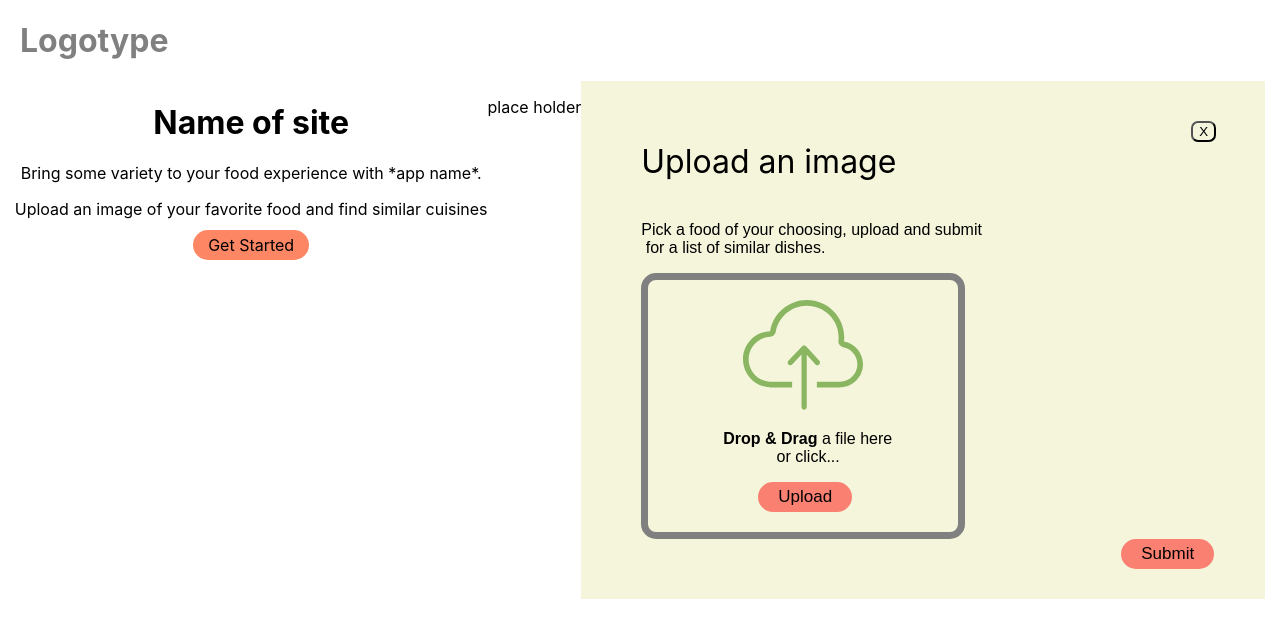
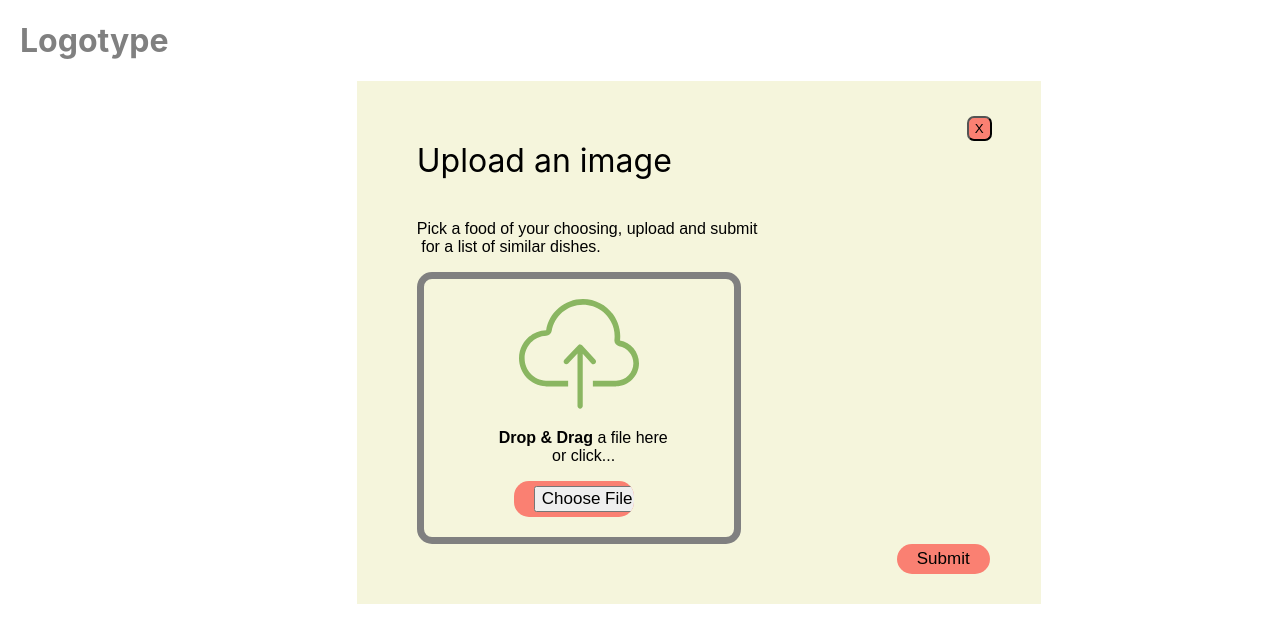
Before and after one commit to KonstantinVVictoria/recipe-finder, a Next.js app: page /home in a window 1280 px wide. Shown: the top 642 px of the page. Built offline with nearby package versions, Linux system fonts and the light colour scheme.

Commit message:
Submit page component

```diff
--- a/components/SubmitImage.jsx
+++ b/components/SubmitImage.jsx
@@ -1,22 +1,95 @@
 import Theme from "../styles/Theme.js";
+import ReactDOM from 'react-dom';
+import React, { useState, Component } from 'react';
+import { image } from "@tensorflow/tfjs";
+
+
+
 
 const SubmitImage = () => {
+
+    function fileUploadHandler() {
+        alert("Upload was successful!");
+    }
+
+
     return (
-        <div style={{ backgroundColor: "beige"}}>
-            <input type="button" value="X" class="closeButton" style={{ marginLeft: "610px", marginTop: "40px", marginBottom: "0px", backgroundColor: "transparent", borderRadius: "7px", borderColor: "black" }} ></input>
-            <h1 style={{marginLeft: "60px", marginTop: "0px", marginRight: "300px", fontWeight: "normal" }}>Upload an image</h1>
-            <pre style={{ marginLeft: "60px", marginTop: "40px", fontWeight: "lighter", fontFamily: "sans-serif" }}>Pick a food of your choosing, upload and submit {"\n"} for a list of similar dishes.</pre>
-            <div style={{ borderRadius: "15px", border: "7px solid gray", marginLeft: "60px", marginRight: "300px" }}>
+        <div style={{marginRight: "600px", backgroundColor: "beige", position: "fixed"}}>
+            <input type="button"
+            value="X"
+            class="closeButton"
+            style={{
+                height: "25px",
+                width: "25px",
+                cursor: "pointer",
+                marginLeft: "610px",
+                marginTop: "35px",
+                marginBottom: "0px",
+                backgroundColor: "salmon",
+                borderRadius: "7px",
+                borderColor: "black" }} >
+                </input>
+
+            <h1
+            style={{
+                marginLeft: "60px",
+                marginTop: "0px",
+                marginRight: "300px",
+                fontWeight: "normal" }}>
+                    Upload an image</h1>
+            <pre
+            style={{
+                marginLeft: "60px",
+                marginTop: "40px",
+                fontWeight: "lighter",
+                fontFamily: "sans-serif" }}>
+                    Pick a food of your choosing, upload and submit {"\n"} for a list of similar dishes.</pre>
+            <div
+            style={{
+                borderRadius: "15px",
+                border: "7px solid gray",
+                marginLeft: "60px",
+                marginRight: "300px" }}>
                 <body>
-                    <svg style={{marginTop:"20px"}} width="310" height="110" viewBox="0 0 120 110" fill="none" xmlns="http://www.w3.org/2000/svg">
+                    <svg
+                    style={{marginTop:"20px"}}
+                    width="310"
+                    height="110"
+                    viewBox="0 0 120 110" fill="none" xmlns="http://www.w3.org/2000/svg">
                         <path d="M0 59.25C0 44.0491 12.0593 31.6648 27.1328 31.1422C30.0734 13.4713 45.4323 0 63.9375 0C84.5446 0 101.25 16.7054 101.25 37.3125C101.25 38.7651 101.167 40.1983 101.005 41.6076C111.802 43.5291 120 52.9635 120 64.3125C120 76.987 109.776 87.2735 97.125 87.3743V87.375H73.875V81.75H97.0332C97.0489 81.7497 97.0645 81.7496 97.0802 81.7494C106.644 81.6733 114.375 73.8954 114.375 64.3125C114.375 55.7374 108.18 48.5978 100.02 47.1456C97.0946 46.625 95.0787 43.9191 95.417 40.9672C95.5543 39.77 95.625 38.5506 95.625 37.3125C95.625 19.812 81.438 5.625 63.9375 5.625C48.2275 5.625 35.1781 17.063 32.6815 32.0655C32.2421 34.706 30.0029 36.671 27.3277 36.7638C15.2725 37.1818 5.625 47.0904 5.625 59.25C5.625 71.2721 15.0565 81.095 26.9202 81.7184C27.0448 81.725 27.1682 81.7355 27.2904 81.75H49.125V87.375H26.625V87.3357C11.7894 86.5561 0 74.2798 0 59.25Z" fill="#8AB661" />
                         <path fill-rule="evenodd" clip-rule="evenodd" d="M61.1521 45.3751C61.8816 45.3827 62.5751 45.6935 63.0662 46.233L76.3787 60.858C77.3546 61.9301 77.2766 63.5903 76.2045 64.5662C75.1324 65.5421 73.4722 65.4641 72.4963 64.392L63.75 54.7834V107.062C63.75 108.512 62.5748 109.688 61.125 109.688C59.6753 109.688 58.5 108.512 58.5 107.062V54.5809L49.1543 64.4317C48.1565 65.4834 46.4951 65.5271 45.4433 64.5293C44.3916 63.5315 44.3479 61.8701 45.3457 60.8183L59.2207 46.1933C59.7228 45.664 60.4226 45.3676 61.1521 45.3751Z" fill="#8AB661" />
                     </svg>
                 </body>
-                <pre style={{ marginLeft: "75px", fontFamily: "sans-serif" }}><b>Drop & Drag</b> a file here {"\n"}            or click...</pre>
-                <input type="button" value="Upload" style={{ marginBottom: "20px", border: "none", marginLeft: "110px", fontSize: 17, borderRadius: "15px", backgroundColor: "salmon", padding: "5px 20px" }}></input>
+                <pre
+                style={{
+                    marginLeft: "75px",
+                    fontFamily: "sans-serif" }}>
+                        <b>Drop & Drag</b> a file here {"\n"}            or click...</pre>
+                <input type="file"
+                class="uploadBtn"
+                onChange={fileUploadHandler}
+                style={{
+                    maxWidth: "120px",
+                    marginBottom: "20px",
+                    border: "none",
+                    marginLeft: "90px",
+                    fontSize: 17,
+                    cursor: "pointer",
+                    borderRadius: "15px",
+                    backgroundColor: "salmon",
+                    padding: "5px 20px" }}></input>
             </div>
-            <input type="button" value="Submit" style={{ marginBottom: "30px", border: "none", marginLeft: "540px", fontSize: 17, borderRadius: "15px", backgroundColor: "salmon", padding: "5px 20px" }}></input>
+            <input type="button"
+            value="Submit"
+            style={{
+            marginBottom: "30px",
+            cursor: "pointer",
+            border: "none",
+            marginLeft: "540px",
+            fontSize: 17,
+            borderRadius: "15px",
+            backgroundColor: "salmon",
+            padding: "5px 20px" }}></input>
 
         </div>
     );
--- a/package.json
+++ b/package.json
@@ -12,6 +12,7 @@
     "next": "10.0.7",
     "react": "17.0.1",
     "react-dom": "17.0.1",
+    "react-images-upload": "^1.2.8",
     "seedrandom": "^3.0.5"
   }
 }
```
Also changed, not shown: 1 other file (tests, documents, lock files or other folders).
